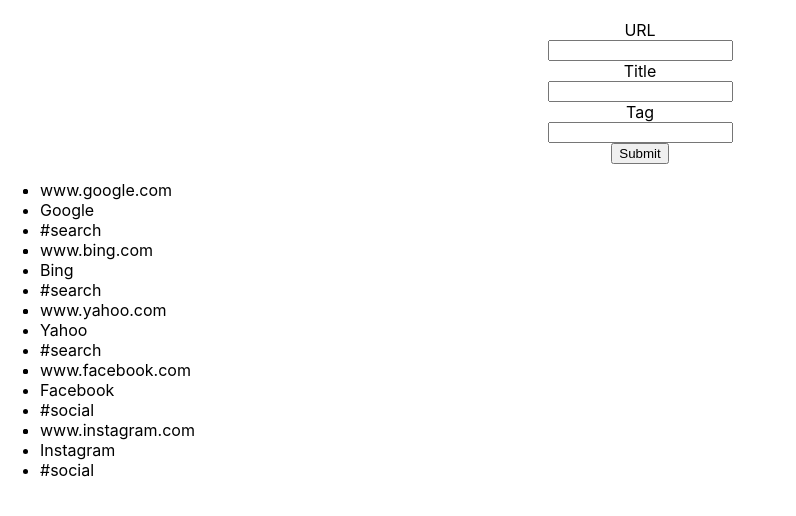
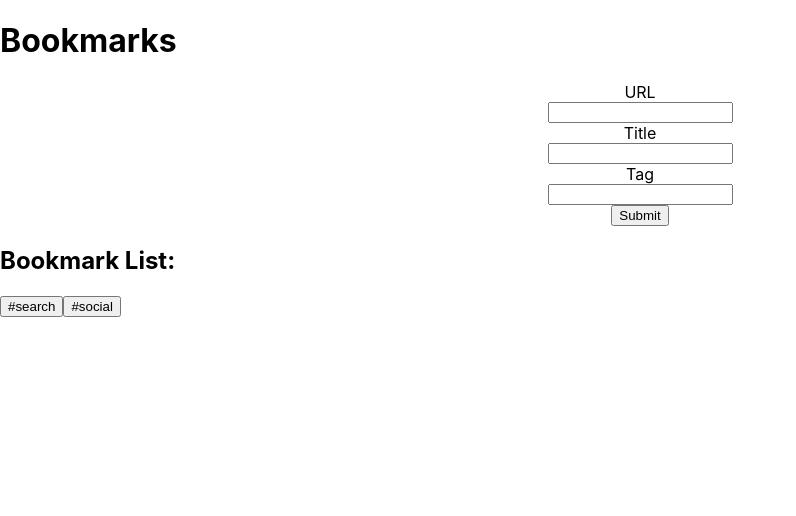
Before and after one commit to katefranks/react-bookmarking-app, a React (Create React App) app: page / in a window 1280 px wide. Shown: the top 516 px of the page, without its empty margins (0-796 px from the left). Built offline with nearby package versions, Linux system fonts and the light colour scheme.

Commit message:
refactored to sort bookmarks

```diff
--- a/src/App.js
+++ b/src/App.js
@@ -1,7 +1,8 @@
 import React from 'react';
 import './App.css';
 import BookmarkForm from './BookmarkForm';
-import BookmarkList from './BookmarkList';
+// import BookmarkList from './BookmarkList';
+import TagList from './TagList';
 
 class App extends React.Component {
   constructor(props){
@@ -9,7 +10,7 @@
     this.state = {
       bookmarks : []
       }
-      this.handleReceiveData = this.handleReceiveData.bind(this);
+      this.addBookmark = this.addBookmark.bind(this);
     }
 
     componentDidMount(){
@@ -48,7 +49,7 @@
       this.setState({ bookmarks });
     }
 
-    handleReceiveData(formData){
+    addBookmark(formData){
       console.log(formData);
       // let bookmarks = this.state.bookmarks;
       const bookmarks = [ ...this.state.bookmarks ];
@@ -58,8 +59,10 @@
   render(){
     return(
       <div>
-      <BookmarkForm handleReceiveData={this.handleReceiveData}/>
-      <BookmarkList bookmarks={this.state.bookmarks}/>
+        <h1>Bookmarks</h1>
+        <BookmarkForm addBookmark={this.addBookmark}/>
+
+        <TagList bookmarks={this.state.bookmarks} />
       </div>
     )
   }
@@ -70,18 +73,10 @@
 
 
 
-// value value.title value.url
+//       <BookmarkList bookmarks={this.state.bookmarks}/>
 
 //Create a bookmarking app where you can save URLs. It should have a form
   // where you enter the URL, a title, and a "tag". There should be a list of all
   // the URLs, as well as a list of all the tags. When you click on a tag, the link list
   // should show only those tags. Hint: which tag is selected is "application
-  // state". When you filter the data, be careful that you do not loose the other
-  // bookmarks.
-
-//Components:
-// -Main component (App)
-//   -3 components off of that:
-//     -form
-//     -URL
-//     -tags list
+  // state". When you filter the data, be careful that you do not loose the other bookmarks.
--- a/src/BookmarkForm.js
+++ b/src/BookmarkForm.js
@@ -16,7 +16,7 @@
   }
   handleSubmit(event){
     event.preventDefault()
-    this.props.handleReceiveData({url: this.state.url, title: this.state.title, tag: this.state.tag})
+    this.props.addBookmark({url: this.state.url, title: this.state.title, tag: this.state.tag})
     this.setState({url: "", title: "", tag: ""})
   }
   render(){
@@ -43,32 +43,3 @@
 }
 
 export default BookmarkForm;
-
-
-// render(){
-//  This or inline (below)
-// const formStyle = {
-//   display: 'flex',
-//   flexDirection: 'column'
-// };
-//
-//   return(
-//     <form style={{display: 'flex', flexDirection: 'column'}} action="">
-//     <label htmlFor="URL">URL</label>
-//     <input id="URL" type="text"/>
-//     <label htmlFor="title">Title</label>
-//     <input id="title" type="text"/>
-//     <label htmlFor="tag">Tag</label>
-//     <input id="tag" type="text"/>
-//     <button>Submit</button>
-//     </form>
-//   )
-// }
-// }
-//
-// export default UserForm;
-
-
-//style={{display: 'flex', flexDirection: 'column'}}
-
-//onChange={(e) => this.handleChange(e, 'tag')}/>
--- a/src/BookmarkList.js
+++ b/src/BookmarkList.js
@@ -4,35 +4,26 @@
   constructor(props){
     super(props);
     this.state = {
-      selection: '',
+
     }
   }
 
   render(){
     const bookmarks = this.props.bookmarks.map((bookmark, index) => (
-    <li key={index}>
-    <li>{bookmark.url}</li>
-    <li>{bookmark.title}</li>
-    <li>{bookmark.tag}</li>
-    </li>));
-    // const title = this.props.bookmarks.map((bookmark, index) => <p key={index}>{bookmark.title}</p>)
-    // const tag = this.props.bookmarks.map((bookmark, index) => <p key={index}>{bookmark.tag}</p>)
+      <li key={bookmark.tag}>
+        <p>{bookmark.url}</p>
+        <p>{bookmark.title}</p>
+        <p>{bookmark.tag}</p>
+      </li>));
+
     return(
+      <>
       <ul>{bookmarks}</ul>
+
+
+      </>
     )
   }
 }
 
 export default BookmarkList;
-
-// render(){
-//   const url = this.props.bookmarks.map((bookmark, index) => <p key={index}>{bookmark.url}</p>)
-//   const title = this.props.bookmarks.map((bookmark, index) => <p key={index}>{bookmark.title}</p>)
-//   const tag = this.props.bookmarks.map((bookmark, index) => <p key={index}>{bookmark.tag}</p>)
-//   return(
-//     <ul><li>{url}{title}{tag}</li></ul>
-//   )
-// }
-// }
-//
-// export default UrlList;
--- /dev/null
+++ b/src/TagList.js
@@ -0,0 +1,42 @@
+import React from 'react';
+import BookmarkList from './BookmarkList';
+
+class TagList extends React.Component {
+  constructor(props) {
+    super(props);
+    this.state = {
+      selection: '',
+      // tags: [],
+    }
+  }
+  render(){
+
+    const categories = this.props.bookmarks.map(bookmark => bookmark.tag)
+      //an array of tags (duplicates exist)
+    const uniqueCategories = [...new Set(categories)];
+      //an array of tags (no duplicates)
+    const headings = uniqueCategories.map(tag => (
+      <button key={tag} onClick={() => this.setState({ selection: tag })}>
+        {tag}
+      </button>
+    ));
+
+    const bookmarks = this.props.bookmarks
+      .filter(bookmark => bookmark.tag === this.state.selection)
+      .map((bookmark) => <BookmarkList bookmark={bookmark} bookmarks={this.props.bookmarks}/>);
+
+
+    return(
+      <div>
+        <h2>Bookmark List:</h2>
+        {headings}
+        <ul>
+          { bookmarks }
+        </ul>
+      </div>
+    )
+  }
+
+}
+
+export default TagList;
```
